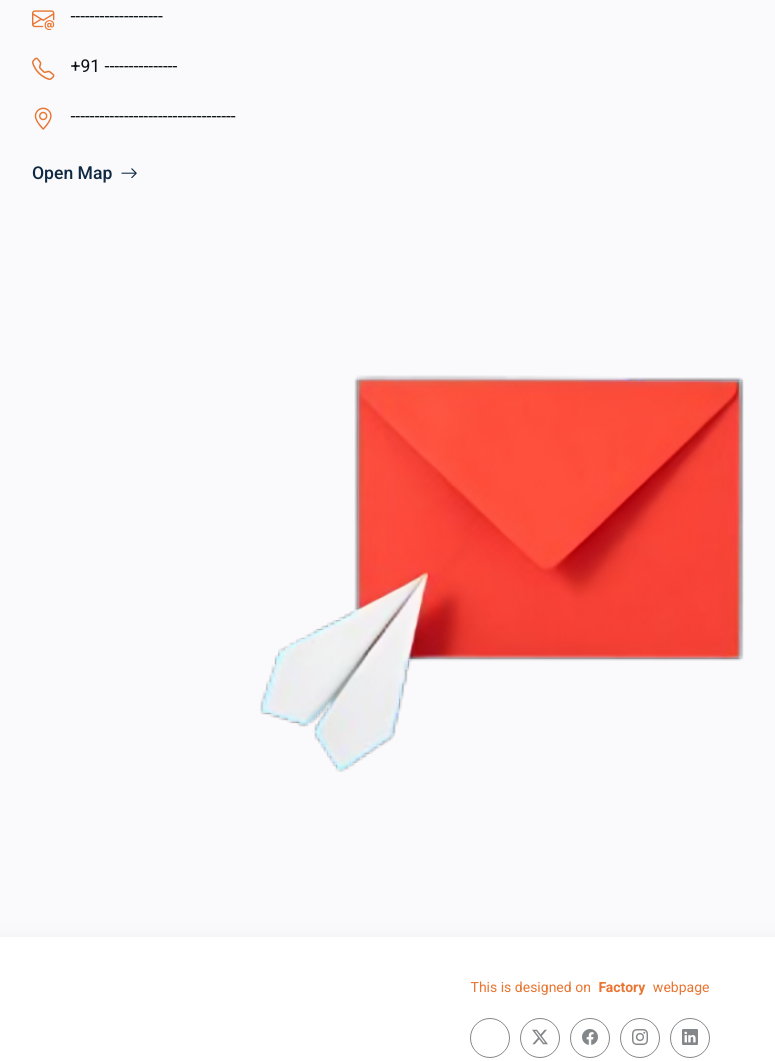
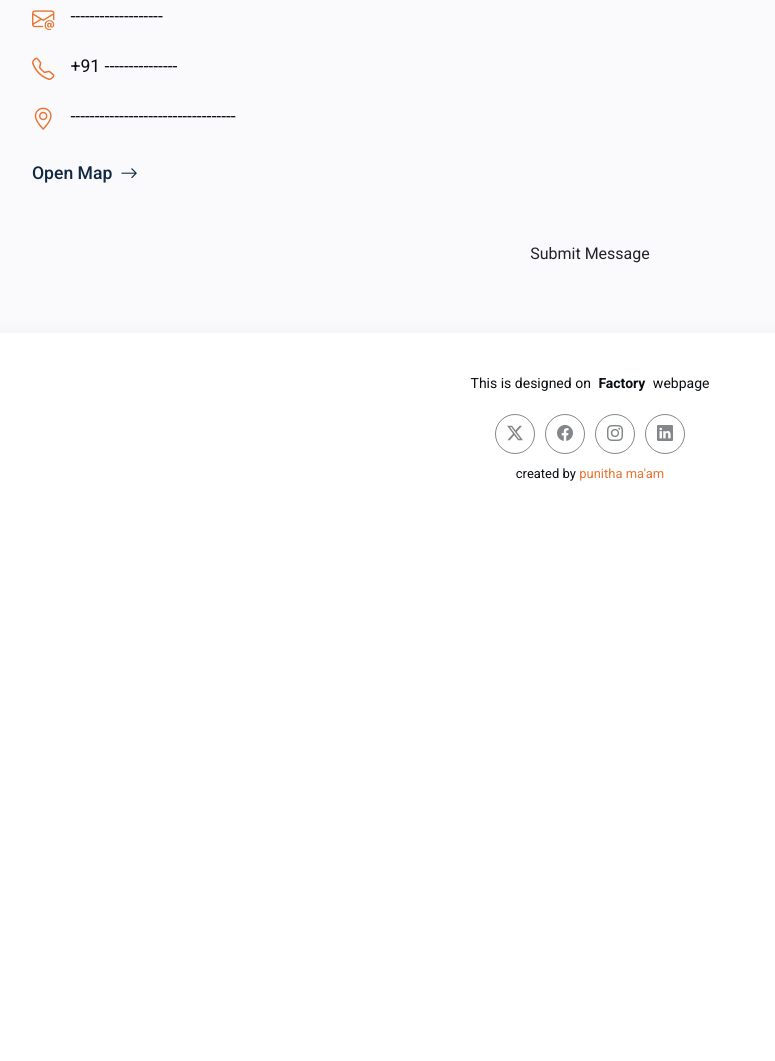
Before and after one commit to Akshay-appu/punitha-ma-am, a plain HTML site: page index.html in a window 1280 px wide. Shown: the part 8218-9279 px from the top of the page, without its empty margins (50-825 px from the left). After the commit the page ends 8741 px from the top, so only its background shows below. Drawn offline with Linux system fonts and the light colour scheme.

Commit message:
Update index.html

```diff
--- a/index.html
+++ b/index.html
@@ -897,13 +897,8 @@
                       <div class="loading">Loading</div>
                       <div class="error-message"></div>
                       <div class="sent-message">Your message has been sent. Thank you!</div>-->
-                     </div>
-                   <div class="column left">
-                   <a href="https://forms.gle/wDVR8rsgAAB87TPz8" target="_blank" rel="noreferrer">
-                   <img src="./assets/img/signature/sendmessage.png" alt="send message" width="1000" />
-                     <div>
-                      <!--<a href="https://forms.gle/wDVR8rsgAAB87TPz8" class="btn btn-submit w-100">Submit Message</a>-->
-                      <!--<button type="submit" class="btn btn-submit w-100">Submit Message</button>-->
+                     <!--<a href="https://forms.gle/wDVR8rsgAAB87TPz8" class="btn btn-submit w-100">Submit Message</a>-->
+                    <button herf="https://forms.gle/wDVR8rsgAAB87TPz8" type="submit" class="btn btn-submit w-100">Submit Message</button>
                     </div>
 
                   </div>
```
